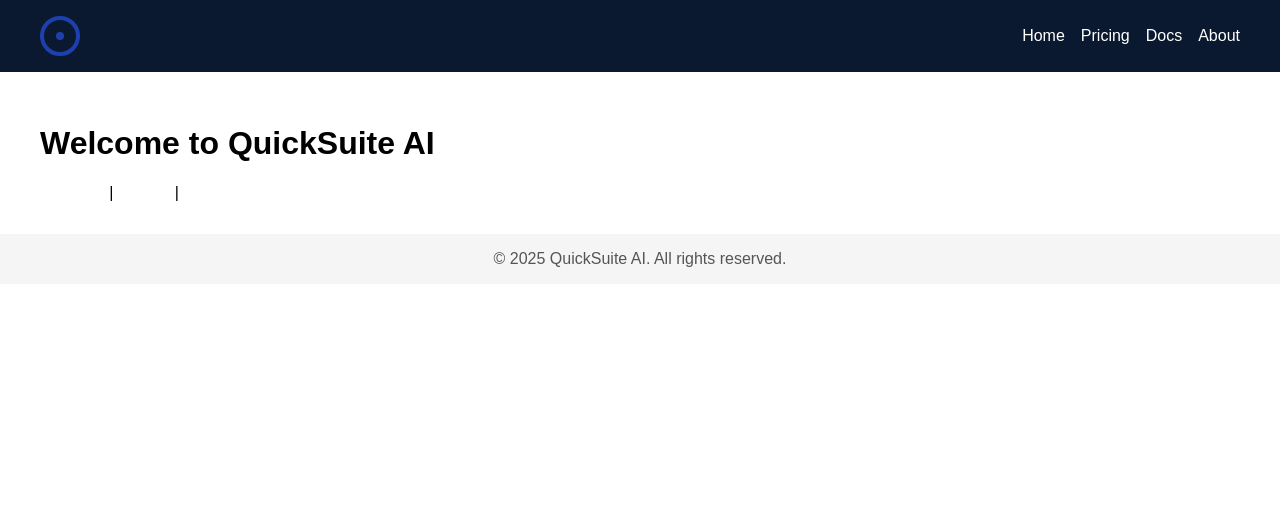
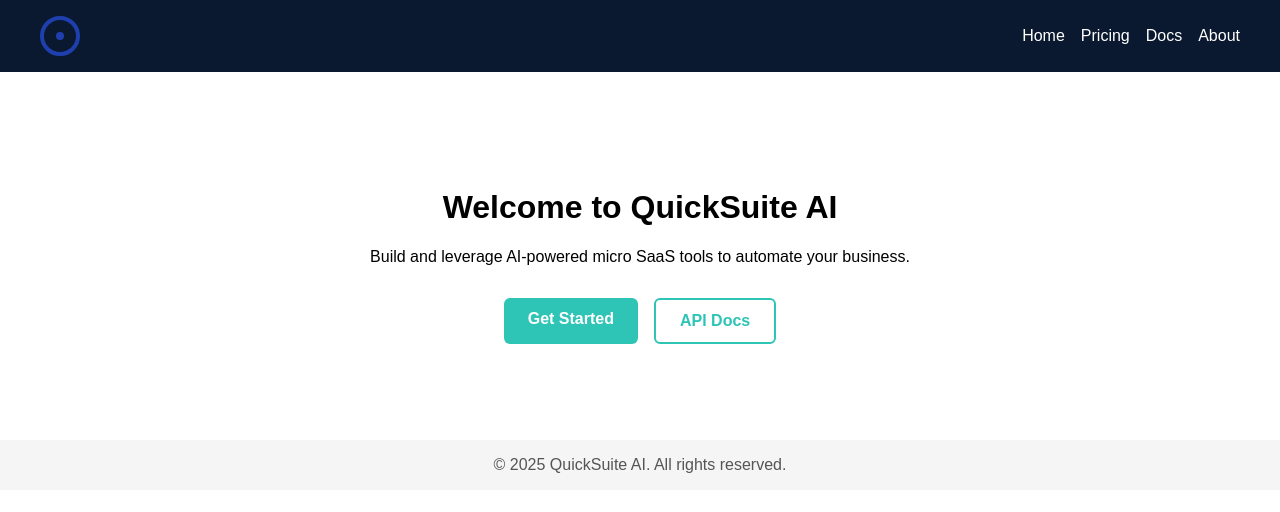
Before and after one commit to fabp84/quicksuite-ai, a Next.js app in the folder web/: page / in a window 1280 px wide. Shown: the top 512 px of the page. Built offline with nearby package versions, Linux system fonts and the light colour scheme.

Commit message:
Update page.tsx

```diff
--- a/web/app/page.tsx
+++ b/web/app/page.tsx
@@ -1,10 +1,12 @@
 export default function Page() {
   return (
-    <main>
+    <div className="hero">
       <h1>Welcome to QuickSuite AI</h1>
-      <nav>
-        <a href="/pricing">Pricing</a> | <a href="/docs">Docs</a> | <a href="/about">About</a>
-      </nav>
-    </main>
+      <p>Build and leverage AI-powered micro SaaS tools to automate your business.</p>
+      <div className="cta-buttons">
+        <a href="/pricing" className="btn-primary">Get Started</a>
+        <a href="/docs" className="btn-secondary">API Docs</a>
+      </div>
+    </div>
   );
 }
```
